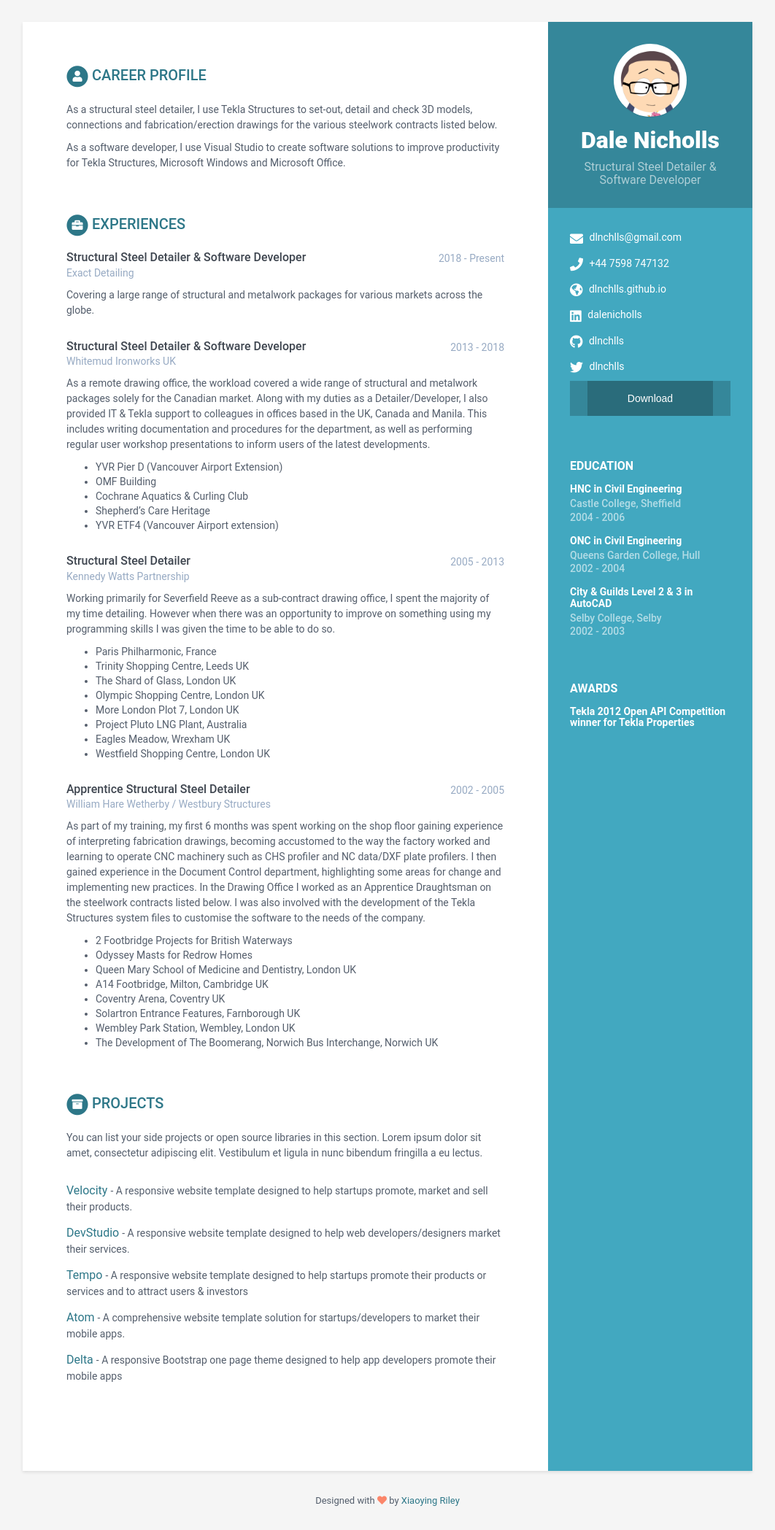
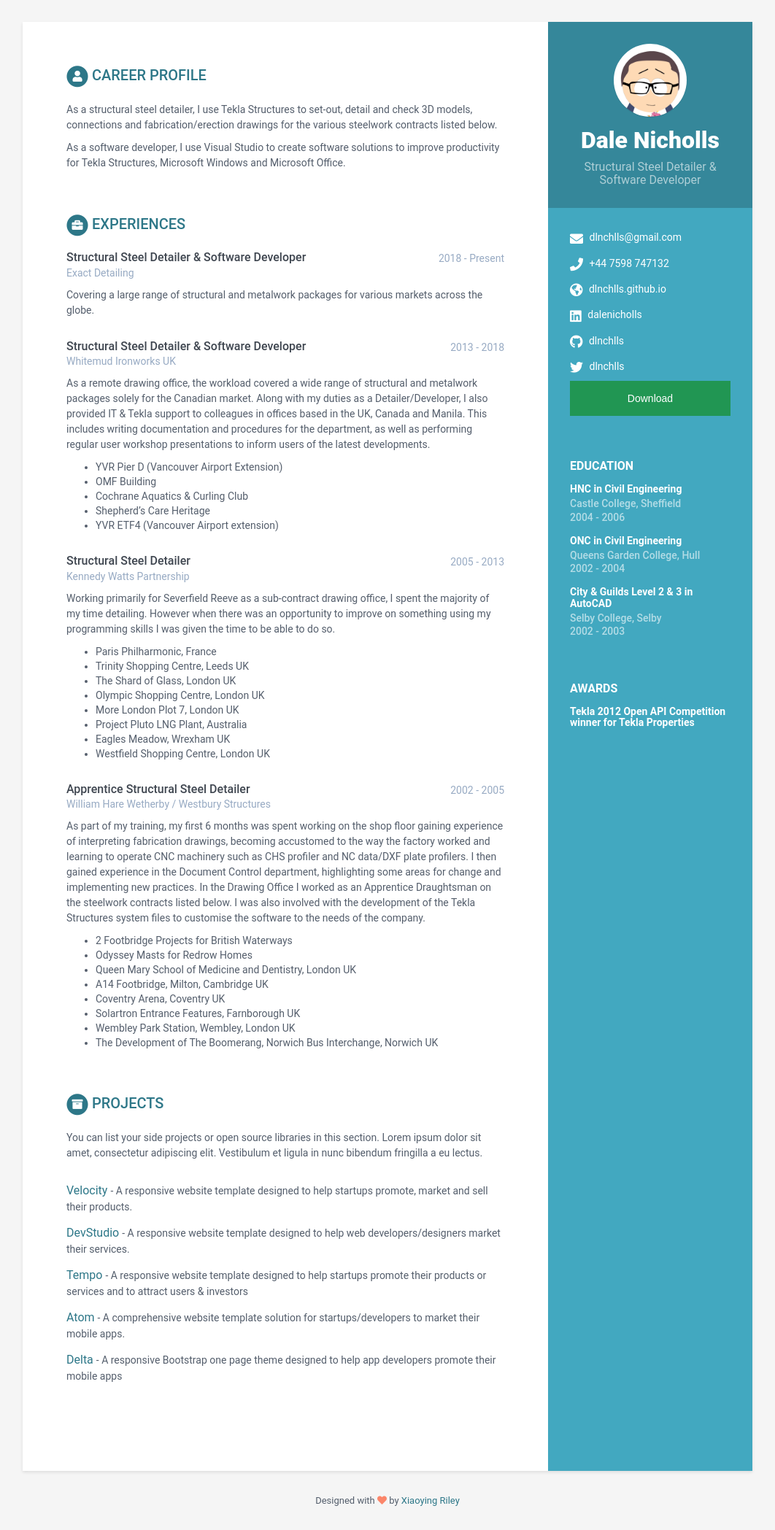
Before and after one commit to dalenicholls/dalenicholls.github.io, a Jekyll site: the page built from index.html, in a window 1280 px wide. Shown: the whole page at 73% size, without its empty margins (109-1171 px from the left). Built offline with Jekyll 4.4.1, drawn with Linux system fonts in a browser that asks for light colours.

Commit message:
Update _base.scss

```diff
--- a/_sass/_base.scss
+++ b/_sass/_base.scss
@@ -95,8 +95,8 @@ p {
     }
 
     .button {
-        /*background-color: #219653;*/
-        background: rgba(0, 0, 0, 0.2);
+        background-color: #219653;
+        /*background: rgba(0, 0, 0, 0.2);*/
         height: 48px;
         padding-left: 24px;
         padding-right: 24px;
```
